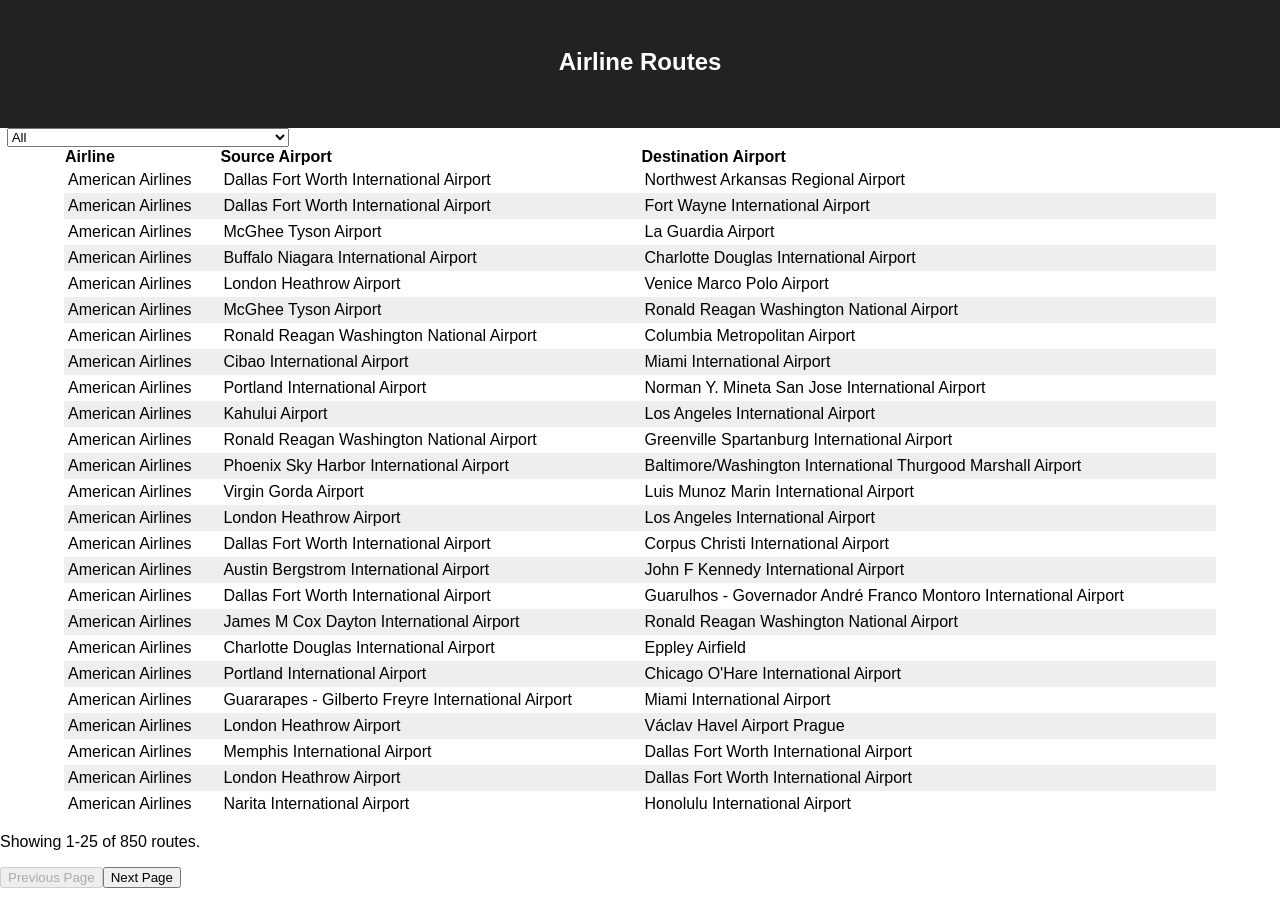
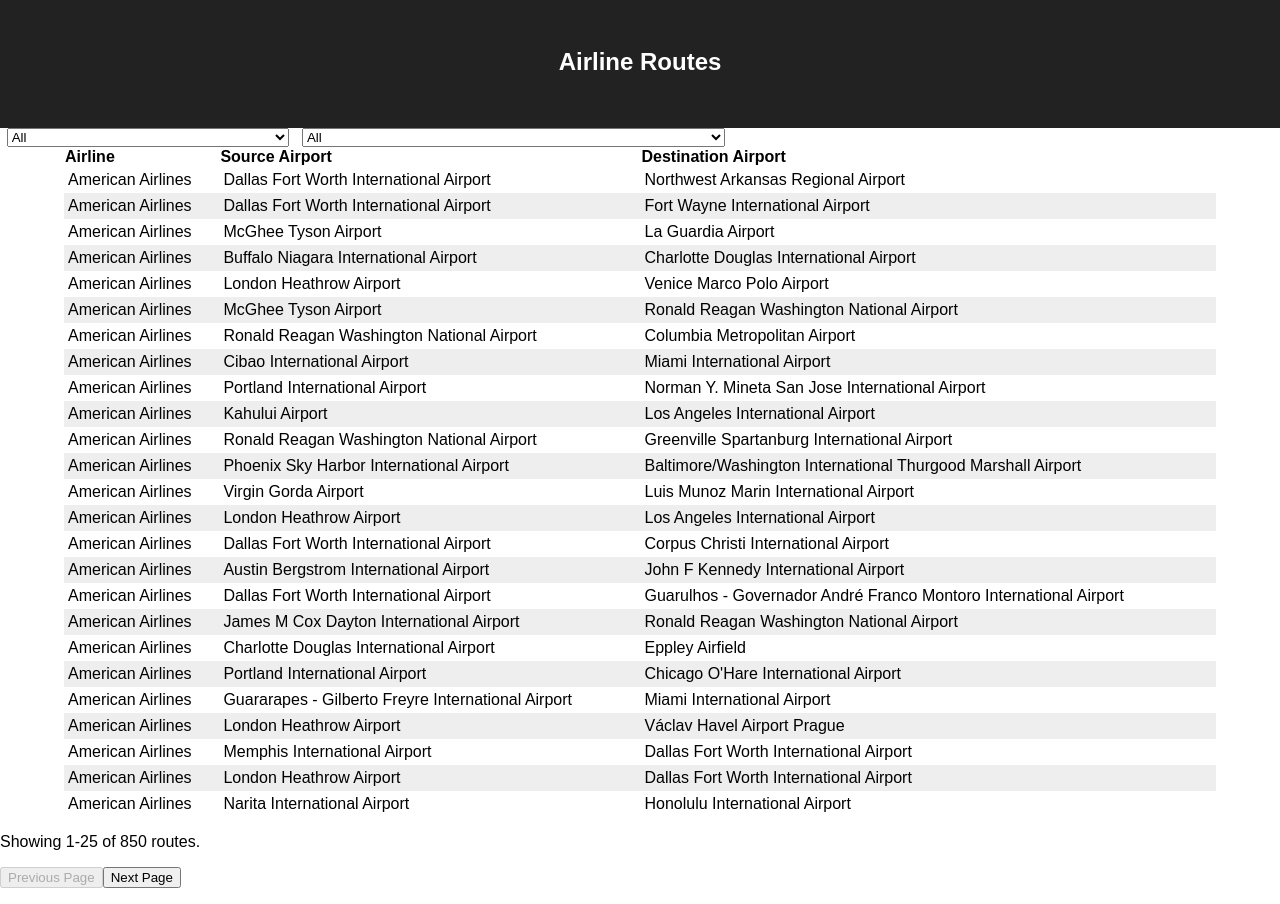
Before and after one commit to aryan-binazir/airline-routes, a React (Create React App) app: page / in a window 1280 px wide. Built offline with nearby package versions, Linux system fonts and the light colour scheme.

Commit message:
Add filter route by airport

```diff
--- a/src/App.js
+++ b/src/App.js
@@ -19,6 +19,13 @@
     return airlines;
   };
 
+  function getAirports() {
+    let airports = [];
+    data.airports.forEach(({ name, code }) => airports.push({ name, code }));
+    console.log('airports', airports)
+    return airports;
+  };
+
   function filterAirlines(id) {
     if (id === 'all') {
       setRows(data.routes)
@@ -28,6 +35,17 @@
     }
   };
 
+  function filterAirports(code) {
+    if (code === 'all') {
+      setRows(data.routes)
+    } else {
+      setPage(0);
+      setRows(data.routes.filter(flight => {
+        return ((flight.src === code) || (flight.dest === code));
+      }));
+    }
+  }
+
   const [rows, setRows] = useState(data.routes);
   const [columns, setColumns] = useState([
     {name: 'Airline', property: 'airline'},
@@ -35,6 +53,7 @@
     {name: 'Destination Airport', property: 'dest'},
   ]);
   const [airlines, setAirlines] = useState(() => getAirlines());
+  const [airports, setAirports] = useState(() => getAirports());
   const [page, setPage] = useState(0);
 
 return (
@@ -44,8 +63,12 @@
     </header>
     <main>
       <Select
-      airlines={airlines}
-      filterAirlines={filterAirlines}
+      options={airlines}
+      filterOptions={filterAirlines}
+      />
+      <Select
+      options={airports}
+      filterOptions={filterAirports}
       />
       <Table className = "routes-table"
       rows={rows}
--- a/src/Components/Select.jsx
+++ b/src/Components/Select.jsx
@@ -2,18 +2,19 @@
 
 
 
-const Select = ( { airlines, filterAirlines }) => {
+const Select = ( { options, filterOptions }) => {
   const handleChange = (event) => {
     event.preventDefault();
-    filterAirlines(event.target.value)
+    filterOptions(event.target.value);
   }
 
   return (
     <select name="airlines" id="airlineList" onChange={handleChange}>
       <p>Filter Airlines</p>
       <option key="all" value="all">All</option>
-      {airlines.map(airline => {
-        return <option key={airline.name} value={airline.id}>{airline.name}</option>
+      {options.map(option => {
+        let id = option.code || option.id;
+        return <option key={option.name} value={id}>{option.name}</option>
       })}
     </select>
   )
```
